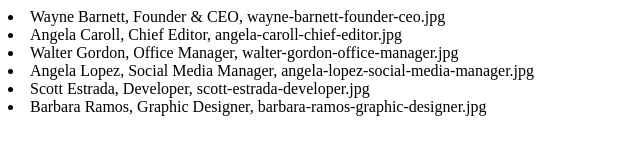
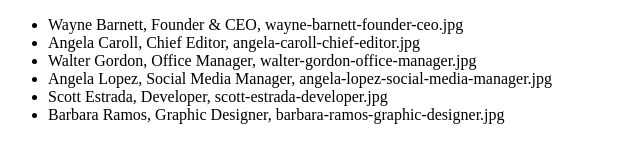
Before and after one commit to soniagaber/js-our-team, a plain HTML site: page index.html in a window 1280 px wide. Shown: the whole page, without its empty margins (0-640 px from the left). Drawn offline with Linux system fonts and the light colour scheme.

Commit message:
fatte un paio di correzioni

```diff
--- a/index.html
+++ b/index.html
@@ -9,7 +9,9 @@
 </head>
 <body>
 
-    <div id="container"></div>
+    <div id="container">
+        <ul id="ul-membri"></ul>
+    </div>
 
 
     <script src="js/script.js"></script>
--- a/js/script.js
+++ b/js/script.js
@@ -32,16 +32,16 @@ let membri=[
 ];
 
 for(let i=0; i<membri.length; i++){
-    console.log(membri[i].nome);
-    console.log(membri[i].ruolo);
-    console.log(membri[i].foto);
+    for (let key in membri[i]){
+        console.log(key + ":" + membri[i][key]);
+    }
     console.log("--------------------------------")
 }
 
-let containerEl= document.getElementById("container");
+let ulMembri= document.getElementById("ul-membri");
 
 for(let l=0; l<membri.length; l++){
     let liEl=document.createElement('li');
     liEl.innerHTML=(`${membri[l].nome}, ${membri[l].ruolo}, ${membri[l].foto}`);
-    containerEl.append(liEl);
+    ulMembri.append(liEl);
 }
```
